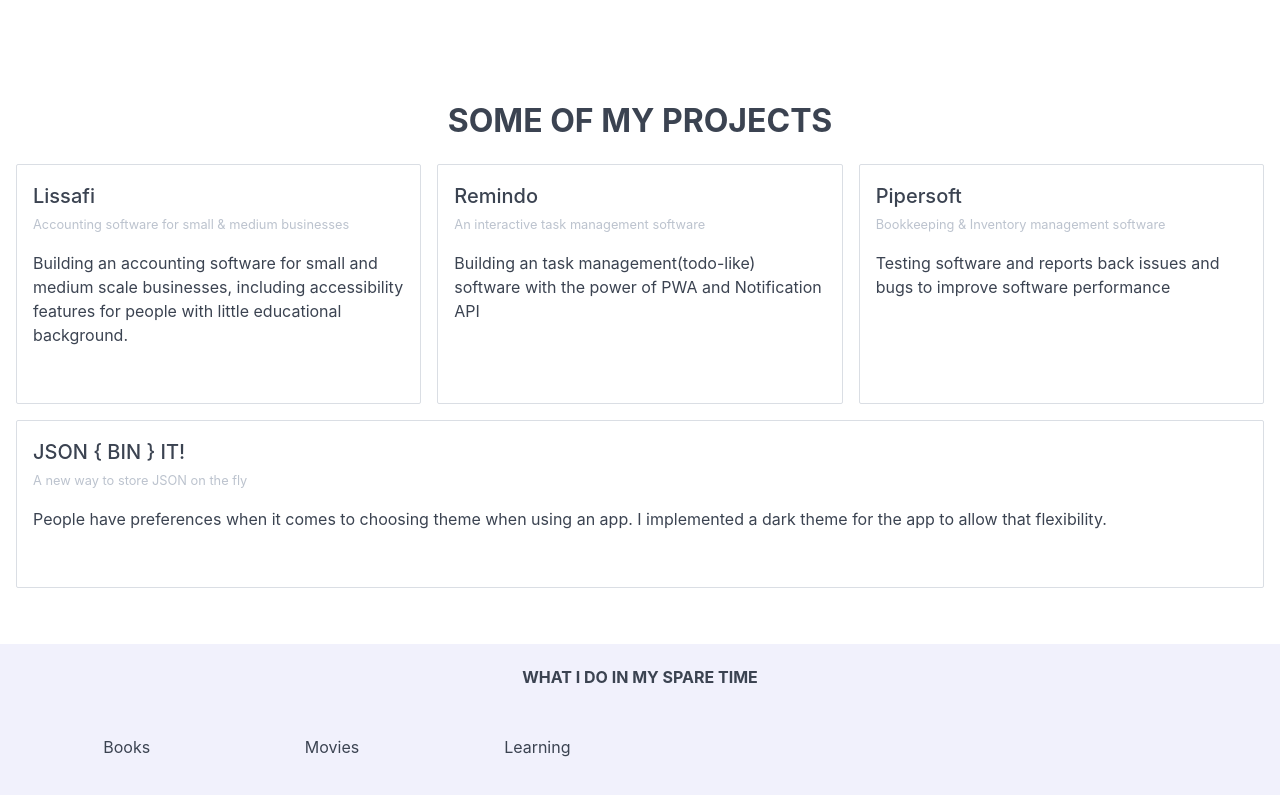
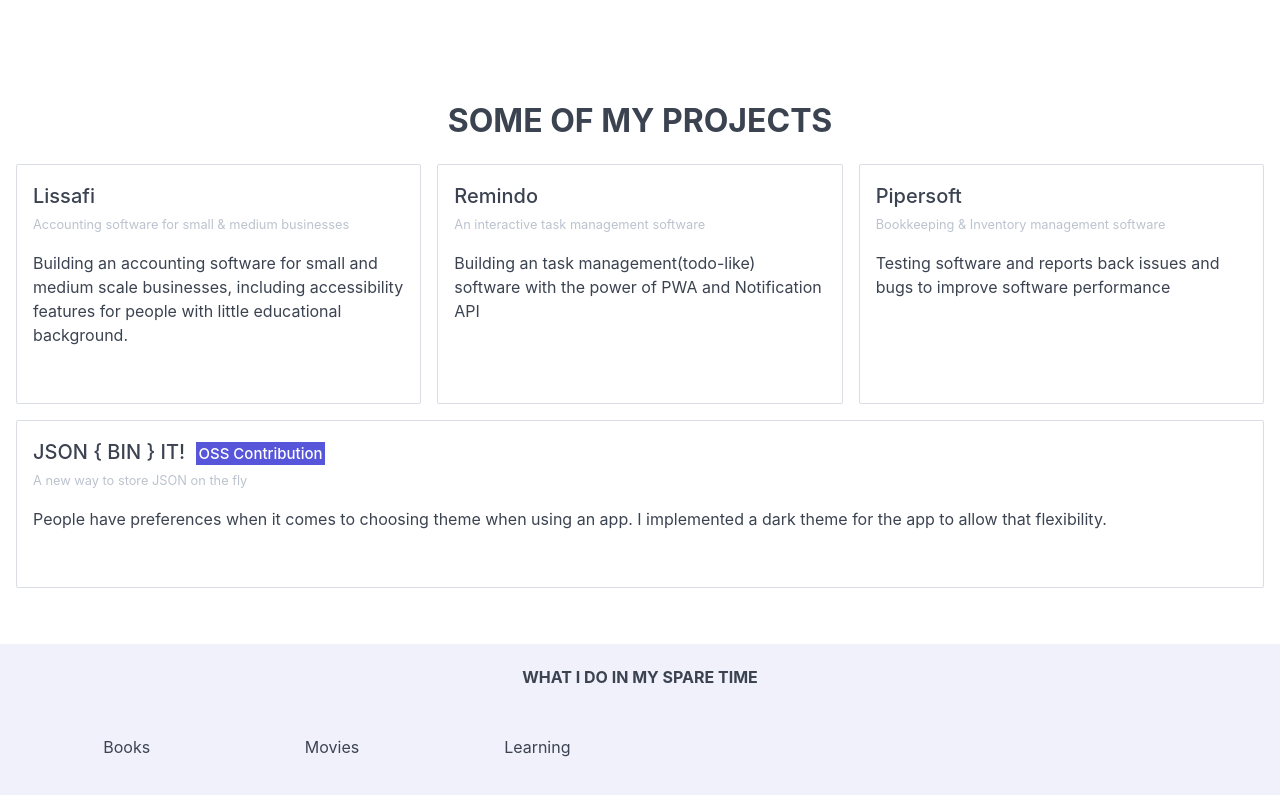
Before and after one commit to Aybee5/portfolio, a Nuxt app: page / in a window 1280 px wide. Shown: the part 1952-2747 px from the top of the page. Built offline with nearby package versions, Linux system fonts and the light colour scheme.

Commit message:
Adds Oss

```diff
--- a/components/Projects/SingleProject.vue
+++ b/components/Projects/SingleProject.vue
@@ -3,7 +3,11 @@
         <div class="card">
 
             <div class="card-header">
-                <div class="card-title h5">{{title}} <a :href="link" class="icon-share" v-if="link" target="_blank" rel="noopener"></a> </div>
+                <div class="card-title h5">
+                    {{title}}
+                    <a :href="link" class="icon-share" v-if="link" target="_blank" rel="noopener"></a>
+                    <span id="oss" v-if="oss">OSS Contribution</span>
+                </div>
                 <small class="card-subtitle text-gray">{{ summary }}</small>
             </div>
             <div class="card-body">
@@ -24,13 +28,19 @@
 <script>
     export default {
         name: "SingleProject",
-        props: ['icons', 'title', 'summary', 'link']
+        props: ['icons', 'title', 'summary', 'link', 'oss']
     }
 </script>
 
 <style>
-
     .col {
         min-width: 340px;
     }
+    #oss {
+        background-color: #5755d9;
+        font-size: 15px !important;
+        margin: 6px;
+        color: white;
+        padding: 2px;
+    }
 </style>
```
